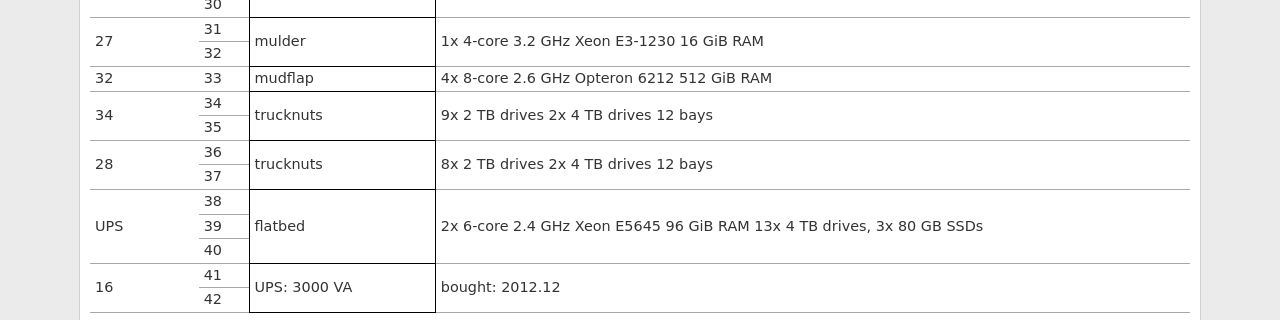
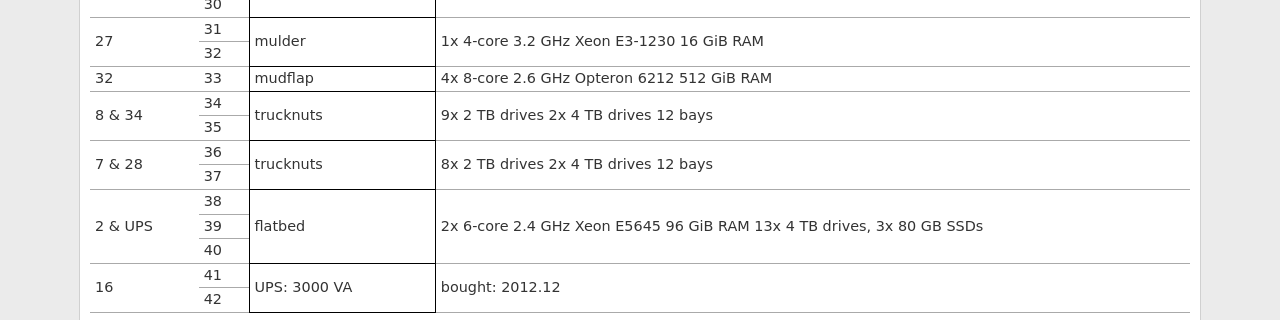
Before and after one commit to psychoinformatics-de/ipsy-docs, a Sphinx documentation site: the page built from source/internal/data_center/index.rst, in a window 1280 px wide. Shown: the part 1468-1788 px from the top of the page. Built offline with Sphinx 7.4.7, drawn with Linux system fonts in a browser that asks for light colours; formulas are drawn with MathJax 3.

Commit message:
Fix (spurious?) table/header warnings

```diff
--- a/source/internal/data_center/index.rst
+++ b/source/internal/data_center/index.rst
@@ -90,7 +90,7 @@ The rack layout, as of 22.05.2013:
 | 10  | 21 | snake10         | 4x 8-core 2.8 GHz Opteron 6320 |
 |     |    |                 | 512 GiB RAM                    |
 +-----+----+-----------------+--------------------------------+
-| 4 & | 22 | snake9          | 1x 8-core 2.0 GHz Opteron 6128 |
+| 4 \&| 22 | snake9          | 1x 8-core 2.0 GHz Opteron 6128 |
 | 13  |    |                 | 64 GiB RAM                     |
 +-----+----+-----------------+--------------------------------+
 |     | 23 |                 | 1x 4-core 2.67 GHz i7 920      |
@@ -107,7 +107,7 @@ The rack layout, as of 22.05.2013:
 | 22  | 28 | snake1 & snake2 |                                |
 +-----+----+-----------------+--------------------------------+
 | 31  | 29 |                 | 4x 8-core 2.8 GHz Opteron 6320 |
-+ &   +----+ medusa          | 256 GiB RAM                    |
++ \&  +----+ medusa          | 256 GiB RAM                    |
 | UPS | 30 |                 |                                |
 +-----+----+-----------------+--------------------------------+
 |     | 31 |                 | 1x 4-core 3.2 GHz Xeon E3-1230 |
@@ -118,16 +118,16 @@ The rack layout, as of 22.05.2013:
 |     |    |                 | 512 GiB RAM                    |
 +-----+----+-----------------+--------------------------------+
 | 8   | 34 |                 | 9x 2 TB drives                 |
-+ &   +----+ trucknuts       | 2x 4 TB drives                 |
++ \&  +----+ trucknuts       | 2x 4 TB drives                 |
 | 34  | 35 |                 | 12 bays                        |
 +-----+----+-----------------+--------------------------------+
 | 7   | 36 |                 | 8x 2 TB drives                 |
-+ &   +----+ trucknuts       | 2x 4 TB drives                 |
++ \&  +----+ trucknuts       | 2x 4 TB drives                 |
 | 28  | 37 |                 | 12 bays                        |
 +-----+----+-----------------+--------------------------------+
 |     | 38 |                 |                                |
 + 2   +----+                 | 2x 6-core 2.4 GHz Xeon E5645   |
-| &   | 39 | flatbed         | 96 GiB RAM                     |
+| \&  | 39 | flatbed         | 96 GiB RAM                     |
 + UPS +----+                 | 13x 4 TB drives, 3x 80 GB SSDs |
 |     | 40 |                 |                                |
 +-----+----+-----------------+--------------------------------+
```
